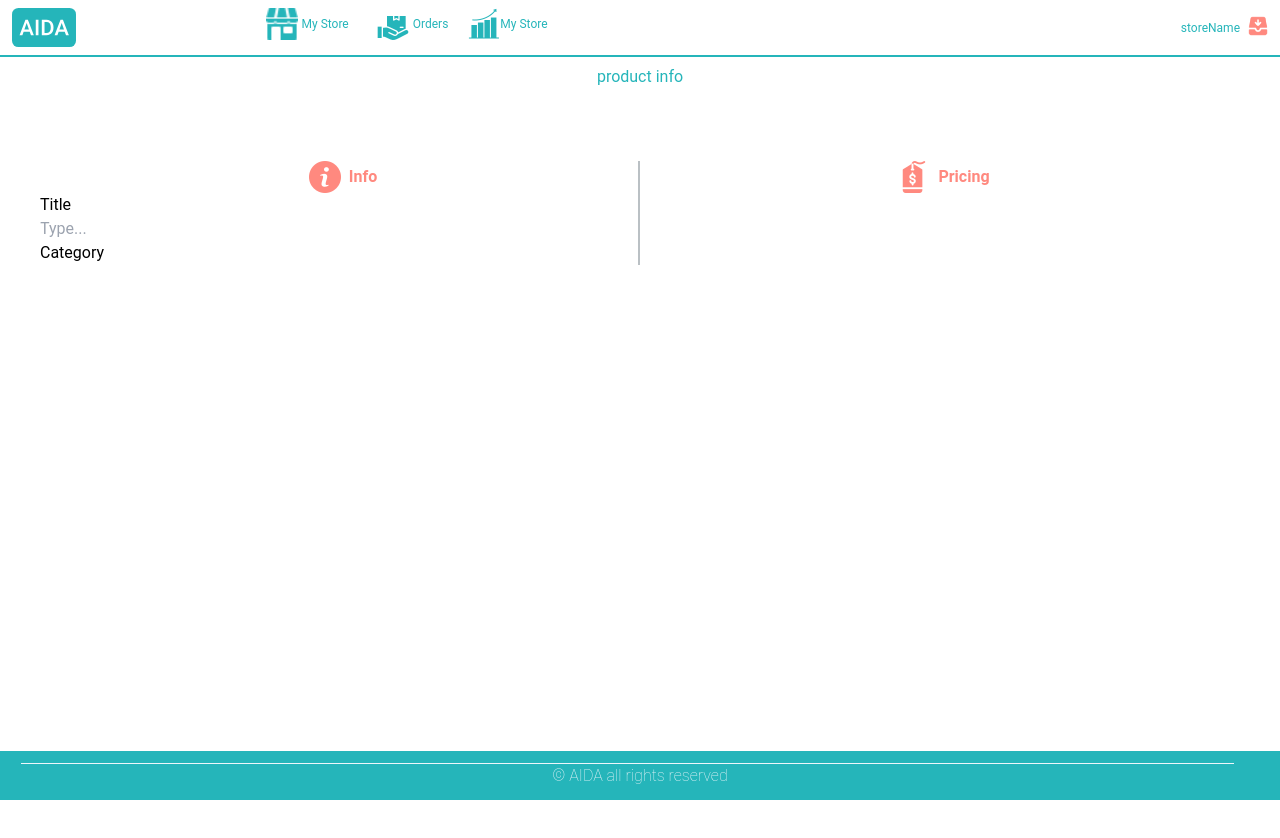
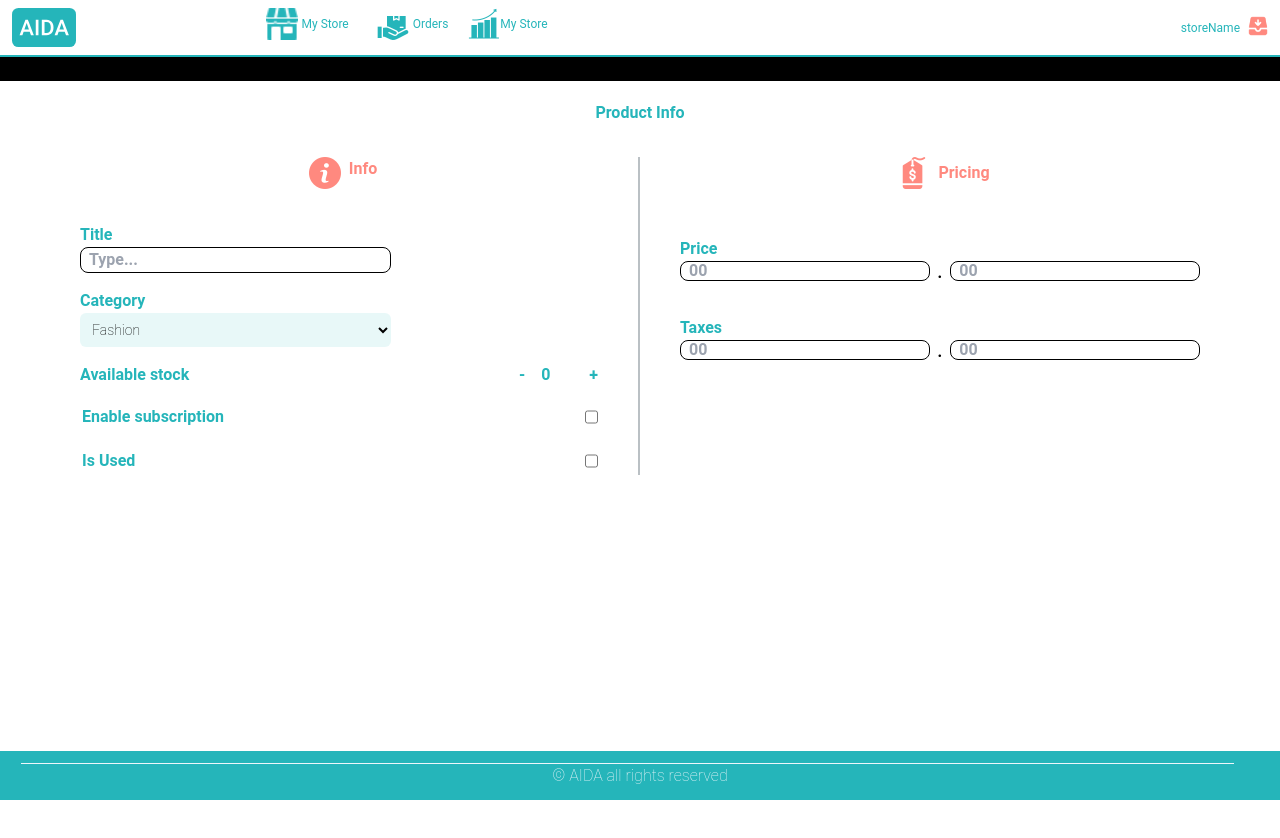
Before and after one commit to RanaMohamad21/Aida-Front-End, a React (Vite) app in the folder Aida/: page /addproduct in a window 1280 px wide. Shown: the top 838 px of the page. Before the commit the page ends 800 px from the top, so only its background shows below. Built offline with nearby package versions, Linux system fonts and the light colour scheme.

Commit message:
Separated info and pricing into its own component.

```diff
--- a/Aida/src/Routes/index.jsx
+++ b/Aida/src/Routes/index.jsx
@@ -18,7 +18,7 @@ import SignUpVendor3 from "../Authentication/SignUpVendor3";
 import DeletedAccount from "../UI/DeletedAccount";
 import SettingsDeleteAccount from "../UI/SettingsDeleteAccount";
 import VendorShelves from "../Vendor/VendorShelves";
-import AddProduct from "../Vendor/AddProduct";
+import AddProductPage from "../Vendor/AddProductPage";
 
 //   { path: "/", element: <HomePage /> },
 //   { path: "/login", component: <Login /> },
@@ -102,7 +102,7 @@ const routes = [
     path: "/addproduct",
     element: (
       <React.Fragment>
-        <AddProduct />
+        <AddProductPage />
       </React.Fragment>
     ),
   },
--- a/Aida/src/Vendor/AddProduct.jsx
+++ /dev/null
@@ -1,72 +0,0 @@
-import { useShelves } from "../Contexts/VendorShelves";
-import VendorNavBar from "./VendorNavBar";
-import info from "../assets/vendor/products/information-button.png";
-import pricing from "../assets/vendor/products/price-tag.png";
-function AddProduct(props) {
-  // eslint-disable-next-line react/prop-types
-  console.log(props);
-  // eslint-disable-next-line react/prop-types
-  //   const { shelfID } = state;
-  const { updateShelves, shelfID } = useShelves();
-  function handleAddProduct() {}
-
-  console.log("Shelf ID: ", shelfID);
-  return (
-    <>
-      <VendorNavBar />
-      <div className=" grid-rows-[auto,1fr]">
-        <form>
-          {/* Upload Image  */}
-          <div></div>
-
-          {/* Item Information */}
-          <div className="grid  grid-rows-5 px-10">
-            {/* Title  */}
-            <div className="flex justify-center mt-2 mb-8">
-              <p className=" mx-auto text-teal ">product info</p>
-            </div>
-
-            {/* Info and Pricing    */}
-            <div className=" grid grid-cols-2 ">
-              <div className="border-r-2 border-gray">
-              <div className=" flex justify-center ">
-                <span className="px-2  ">
-                  <img src={info} alt={"information"} />
-                </span>
-                <p className=" text-FlamingoPink flex font-semibold mt-1 ">
-                  {" "}
-                  Info
-                </p>
-              </div>
-              <h1>Title</h1>
-              <input  type="text" placeholder="Type..." />
-              <h1>Category</h1>
-
-              </div>
-              <div className=" flex justify-center ">
-                <span className="px-2  ">
-                  <img src={pricing} alt={"pricing"} />
-                </span>
-                <p className=" text-FlamingoPink flex font-semibold mt-1 ">
-                  {" "}
-                  Pricing
-                </p>
-              </div>
-            </div>
-
-            {/* Specification  */}
-            <div></div>
-
-            {/* Tags  */}
-            <div></div>
-
-            {/* Description  */}
-            <div></div>
-          </div>
-        </form>
-      </div>
-    </>
-  );
-}
-
-export default AddProduct;
--- /dev/null
+++ b/Aida/src/Vendor/AddProductPage.jsx
@@ -0,0 +1,28 @@
+// import { useShelves } from "../Contexts/VendorShelves";
+import InfoAndPricing from "./InfoAndPricing";
+import VendorNavBar from "./VendorNavBar";
+
+function AddProductPage() {
+
+  // const { updateShelves, shelfID } = useShelves();
+  // function handleAddProduct() {}
+
+  // console.log("Shelf ID: ", shelfID);
+  return (
+    <>
+      <VendorNavBar />
+        <form>
+      <div className=" grid-rows-[auto,1fr] ">
+          {/* Upload Image  */}
+          <div className="bg-black">Upload Image</div>
+
+          {/* Item Information */}
+          <InfoAndPricing />
+
+      </div>
+    </form>
+    </>
+  );
+}
+
+export default AddProductPage;
--- /dev/null
+++ b/Aida/src/Vendor/InfoAndPricing.jsx
@@ -0,0 +1,138 @@
+import { useState } from "react";
+import info from "../assets/vendor/products/information-button.png";
+import pricing from "../assets/vendor/products/price-tag.png";
+
+function InfoAndPricing() {
+  const [count, setCount] = useState(0);
+
+  function handleCount(val) {
+    setCount(Number(val));
+  }
+
+  return (
+    <div className="grid  grid-rows-[auto,1fr,,1fr,1fr,1fr] px-10 md:px-20 text-teal font-semibold">
+      {/* Title  */}
+      <div className="flex justify-center mt-5 mb-8">
+        <p className=" mx-auto text-teal capitalize ">product info</p>
+      </div>
+
+      {/* Info and Pricing    */}
+      <div className=" sm:grid grid-cols-2">
+        {/* Info  */}
+        <div className="border-r-2 sm:border-gray pr-10 grid grid-rows-[1fr,1fr,repeat(4,min-content)] gap-4 ">
+          <div className=" flex justify-center ">
+            <span className="px-2  ">
+              <img src={info} alt={"information"} />
+            </span>
+            <p className=" text-FlamingoPink flex font-semibold"> Info</p>
+          </div>
+
+          {/* Title  */}
+          <div>
+            <h1>Title</h1>
+            <input
+              type="text"
+              placeholder="Type..."
+              className=" border border-solid px-2 w-full md:w-[60%] border-black"
+            />
+          </div>
+
+          {/* Category  */}
+          <div>
+            <h1>Category</h1>
+            <select
+              name="category"
+              className=" w-full bg-teal bg-opacity-10 p-2  md:w-[60%] rounded-md text-black font-thin text-sm "
+            >
+              <option>Fashion</option>
+              <option>Electronics</option>
+              <option>Sports</option>
+              <option>Health &amp; wellness</option>
+              <option>Pet supplies</option>
+              <option>Books</option>
+              <option>Home essentials</option>
+              <option>Office supplies</option>
+            </select>
+          </div>
+          {/* Available Stock */}
+          <div className="flex justify-between ">
+            <div>Available stock</div>
+            <div className="flex ">
+              <button type="button" onClick={() => setCount((ct) => ct - 1)}>
+                -
+              </button>
+              <input
+                type="text"
+                className=" w-12 mx-2 pl-2 "
+                value={count}
+                onChange={(e) => handleCount(e.target.value)}
+              />
+              <button type="button" onClick={() => setCount((ct) => ct + 1)}>
+                +
+              </button>
+            </div>
+          </div>
+
+          {/* Subscription */}
+          <div className=" flex justify-between ">
+            <label htmlFor="subscription">Enable subscription</label>
+            <input type="checkbox" id="subscription" />
+          </div>
+
+          {/* Is Used */}
+          <div className=" flex justify-between ">
+            <label htmlFor="used">Is Used</label>
+            <input type="checkbox" id="used" />
+          </div>
+        </div>
+
+        {/* Pricing */}
+        <div className=" grid grid-rows-4 pl-10">
+          <div className=" flex justify-center ">
+            <span className="px-2  ">
+              <img src={pricing} alt={"pricing"} />
+            </span>
+            <p className=" text-FlamingoPink flex font-semibold mt-1 ">
+              Pricing
+            </p>
+          </div>
+          {/* Price */}
+            <div>
+            <h1 className=" block">Price</h1>
+          <div className=" flex">
+            <input placeholder="00" className=" w-[48%] border border-solid h-5 p-2 mr-2 border-black" />
+            <span className=" text-black">.</span>
+            <input placeholder="00"
+             className=" w-[48%] p-2 border border-solid h-5 ml-2 border-black"/>
+          </div>
+            </div>
+
+          {/* Taxes */}
+          <div>
+          <h1 className=" block">Taxes</h1>
+          <div className=" flex">
+            <input placeholder="00" className=" w-[48%] border border-solid h-5 p-2 mr-2 border-black" />
+            <span className=" text-black">.</span>
+            <input placeholder="00"
+             className=" w-[48%] p-2 border border-solid h-5 ml-2 border-black"/>
+          </div>
+          </div>
+
+          {/* Create discount */}
+          <div></div>
+        </div>
+      </div>
+
+      {/* Specification  */}
+      <div></div>
+
+      {/* Tags  */}
+      <div></div>
+
+      {/* Description  */}
+      <div></div>
+    </div>
+  );
+}
+
+export default InfoAndPricing;
```
